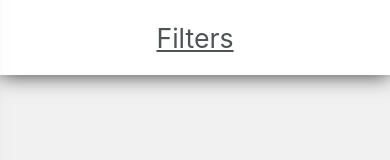
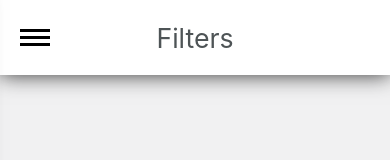
Before and after one commit to jarodtowner/zomatoapp, a React (Create React App) app: page / in a window 390 px wide. Shown: the top 160 px of the page. Built offline with nearby package versions, Linux system fonts and the light colour scheme.

Commit message:
Added menu toggle

```diff
--- a/src/App.css
+++ b/src/App.css
@@ -81,6 +81,7 @@ h1 + .subheading {
     width: 100%;
     box-shadow: 0 0 20px 0 #333;
     transition: transform 300ms ease-in-out;
+    z-index: 2;
   }
 
   .filters__button {
@@ -93,10 +94,13 @@ h1 + .subheading {
     align-items: center;
     justify-content: center;
     font-size: 20pt;
+  }
+
+  .filters__button span {
     cursor: pointer;
   }
 
-  .filters__button:hover {
+  .filters__button span:hover {
     text-decoration: underline;
   }
 
--- a/src/App.tsx
+++ b/src/App.tsx
@@ -90,6 +90,7 @@ interface AppState {
   selectedCategory?: number;
   page: number;
   isMoreRestaurants: boolean;
+  isMenuActive: boolean;
 }
 
 export interface Cuisine {
@@ -110,7 +111,8 @@ export default class App extends React.Component<unknown, AppState> {
     activeRestaurant: {},
     page: 0,
     selectedCategory: 2,
-    isMoreRestaurants: true
+    isMoreRestaurants: true,
+    isMenuActive: false
   }
 
   api: API;
@@ -123,6 +125,8 @@ export default class App extends React.Component<unknown, AppState> {
     this.getRestaurantData = this.getRestaurantData.bind(this);
     this.handleMore = this.handleMore.bind(this);
     this.handlePrevious = this.handlePrevious.bind(this);
+    this.handleMenuToggle = this.handleMenuToggle.bind(this);
+
     this.api.get('https://developers.zomato.com/api/v2.1/categories')
       .then(res => {
         this.setState({
@@ -155,6 +159,7 @@ export default class App extends React.Component<unknown, AppState> {
     this.setState({
       activeRestaurant: this.state.restaurants[index]
     }, () => console.log(this.state.activeRestaurant));
+    this.handleMenuToggle(false);
   }
 
   handleMore(): boolean {
@@ -184,6 +189,18 @@ export default class App extends React.Component<unknown, AppState> {
     });
   }
 
+  handleMenuToggle(value?: boolean): void {
+    const val: boolean = value === undefined ? !this.state.isMenuActive : value;
+
+    this.setState({
+      isMenuActive: val
+    });
+  }
+
+  handleRestaurantFocus(): void {
+    console.log('hi');
+  }
+
   render(): JSX.Element {
 
     const { categories, cuisines, restaurants } = this.state;
@@ -197,7 +214,7 @@ export default class App extends React.Component<unknown, AppState> {
 
     return (
       <div className="App">
-        <Filters onChange={this.handleFilterChange} categories={categories} cuisines={cuisines}></Filters>
+        <Filters onMenuActivate={this.handleMenuToggle} onChange={this.handleFilterChange} categories={categories} cuisines={cuisines}></Filters>
         <RestaurantList
           onMore={this.handleMore}
           page={this.state.page}
@@ -206,6 +223,7 @@ export default class App extends React.Component<unknown, AppState> {
           onPrev={this.handlePrevious}
           onSelect={this.handleRestaurantSelect}
           restaurants={restaurantNames}
+          isActive={this.state.isMenuActive}
         ></RestaurantList>
         <Restaurant
           name={this.state.activeRestaurant?.restaurant?.name}
@@ -216,6 +234,7 @@ export default class App extends React.Component<unknown, AppState> {
           delivery={this.state.activeRestaurant?.restaurant?.is_delivering_now}
           reservation={this.state.activeRestaurant?.restaurant?.is_table_reservation_supported}
           imageUrl={this.state.activeRestaurant?.restaurant?.featured_image}
+          onClick={this.handleRestaurantFocus}
         />
         <div className="menu-bar"></div>
       </div>
--- a/src/components/Filters.css
+++ b/src/components/Filters.css
@@ -18,3 +18,43 @@
   font-family: 'Montserrat';
   text-transform: uppercase;
 }
+
+.filters__menu-button {
+  position: absolute;
+  width: 30px;
+  height: 3px;
+  transition: opacity 300ms ease-in-out;
+  background-color: black;
+  left: 20px;
+  cursor: pointer;
+}
+
+.filters__menu-button::before {
+  content: '';
+  width: 30px;
+  height: 3px;
+  transition: opacity 300ms ease-in-out;
+  position: relative;
+  top: -7px;
+  background-color: black;
+  display: block;
+}
+
+.filters__menu-button::after {
+  content: '';
+  width: 30px;
+  height: 3px;
+  transition: opacity 300ms ease-in-out;
+  position: relative;
+  top: 4px;
+  background-color: black;
+  display: block;
+}
+
+.filters--active .filters__menu-button {
+  opacity: 0;
+}
+
+.filters__menu-button:hover {
+  text-decoration: underline;
+}
--- a/src/components/Filters.tsx
+++ b/src/components/Filters.tsx
@@ -8,6 +8,7 @@ interface FiltersProps {
   categories: Category[];
   cuisines: Cuisine[]
   onChange?: (category?: number, cuisine?: number) => void;
+  onMenuActivate: () => void;
 }
 
 interface FiltersState {
@@ -29,6 +30,7 @@ export default class Filters extends React.Component<FiltersProps, FiltersState>
     this.handleCategoryToggle = this.handleCategoryToggle.bind(this);
     this.handleCuisineToggle = this.handleCuisineToggle.bind(this);
     this.handleFiltersActivate = this.handleFiltersActivate.bind(this);
+    this.handleMenuClick = this.handleMenuClick.bind(this);
   }
 
   handleFiltersActivate(): void {
@@ -47,6 +49,11 @@ export default class Filters extends React.Component<FiltersProps, FiltersState>
         this.props.onChange(category, undefined);
       }
     });
+  }
+  handleMenuClick(): void {
+    if (this.props.onMenuActivate) {
+      this.props.onMenuActivate();
+    }
   }
 
   handleCuisineToggle(label: string): void {
@@ -96,7 +103,12 @@ export default class Filters extends React.Component<FiltersProps, FiltersState>
             {cuisines}
           </div>
         </div>
-        <p onClick={this.handleFiltersActivate} className="filters__button">Filters</p>
+        <p  className="filters__button">
+          <div onClick={this.handleMenuClick} className="filters__menu-button"></div>
+          <span onClick={this.handleFiltersActivate}>
+          Filters
+          </span>
+        </p>
       </div>
     );
   }
--- a/src/components/Restaurant.tsx
+++ b/src/components/Restaurant.tsx
@@ -11,6 +11,7 @@ interface RestaurantProps {
   delivery?: number;
   reservation?: number;
   imageUrl?: string;
+  onClick?: () => void;
 }
 
 class Restaurant extends React.Component<RestaurantProps> {
@@ -46,11 +47,11 @@ class Restaurant extends React.Component<RestaurantProps> {
     const componentClasses = classNames(['restaurant'], {'restaurant--image': this.props.imageUrl});
 
     return (
-      <div className={componentClasses}>
-        <div>
+      <div onClick={this.props.onClick} className={componentClasses}>
+        <div onClick={this.props.onClick}>
           {this.props.imageUrl && <img src={this.props.imageUrl} />}
         </div>
-        <div>
+        <div onClick={this.props.onClick}>
           {this.props.name && <h1>{this.props.name}</h1>}
           <span className="light subheading">{this.props.address}</span>
           {attributes}
--- a/src/components/RestaurantList.tsx
+++ b/src/components/RestaurantList.tsx
@@ -10,6 +10,7 @@ interface RestaurantListProps {
   isMore?: boolean;
   isPrev?: boolean;
   onPrev?: () => void;
+  isActive: boolean;
 }
 
 interface RestaurantListState {
@@ -105,8 +106,15 @@ export default class RestaurantList extends React.Component<RestaurantListProps,
       );
     });
 
+    const componentClass = className(
+      ['restaurant-list'],
+      { 'restaurant-list--active': this.props.isActive }
+    );
+
+    console.log(this.props.isActive);
+
     return (
-      <div className="restaurant-list">
+      <div className={componentClass}>
         {this.props.isPrev && <p
           tabIndex={0}
           className="nav-button"
```
